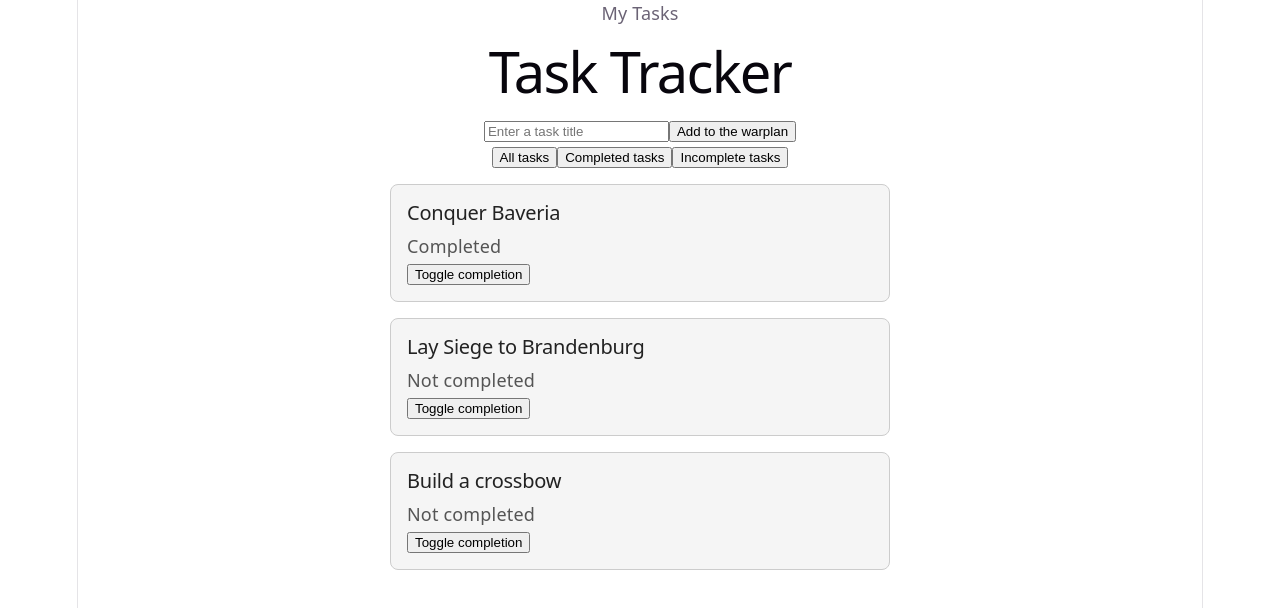
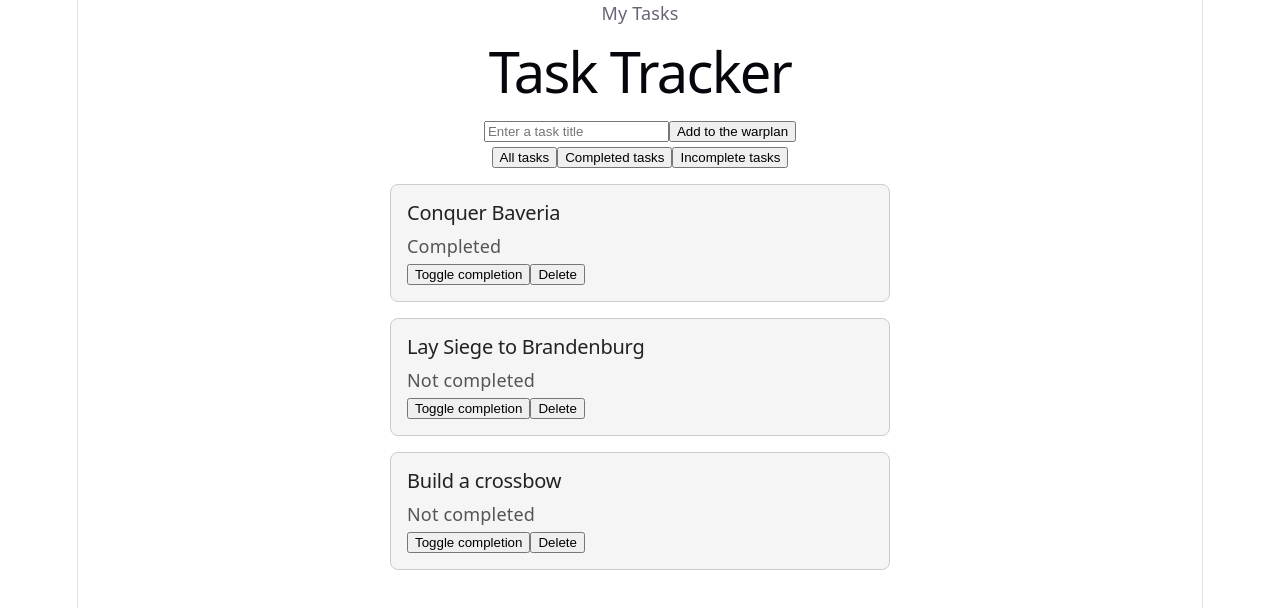
Before and after one commit to TormiViirg/rakendusteProgrammeerimine2026, a React (Vite) app in the folder 2026-09-17/Kodutöö/task-tracker/: page / in a window 1280 px wide. Shown: the top 608 px of the page. Built offline with nearby package versions, Linux system fonts and the light colour scheme.

Commit message:
feat: task 8 deleting tasks, and minor refactor of the id system to support integers

```diff
--- a/2026-09-17/Kodutöö/task-tracker/src/App.jsx
+++ b/2026-09-17/Kodutöö/task-tracker/src/App.jsx
@@ -1,7 +1,8 @@
-import { useState } from 'react';
+import { useRef, useState } from 'react';
 import { TaskForm } from './components/TaskForm';
 
 import './App.css';
+
 import Header from './components/Header';
 import TaskCard from './components/TaskCard';
 
@@ -13,6 +14,7 @@ function App() {
   ]);
 
   const [filter, setFilter] = useState("all");
+  const nextId = useRef(3);
 
   function toggleTask(id) {
     setTasks((previous) =>
@@ -25,8 +27,16 @@ function App() {
   function addTask(title) {
     setTasks((previous) => [
       ...previous,
-      { id: crypto.randomUUID(), title, completed: false },
+      {
+        id: Math.max(0, ...previous.map((task) => task.id)) + 1,
+        title,
+        completed: false,
+      },
     ]);
+  }
+
+  function deleteTask(id) {
+    setTasks((previous) => previous.filter((task) => task.id !== id));
   }
 
   const filteredTasks = tasks.filter((task) => {
@@ -59,7 +69,12 @@ function App() {
           <p>No tasks found</p>
         ) : (
           filteredTasks.map((task) => (
-            <TaskCard key={task.id} task={task} onToggle={toggleTask} />
+            <TaskCard key=
+              {task.id}
+              task={task}
+              onToggle={toggleTask}
+              onDelete={deleteTask}
+            />
           ))
         )}
       </section>
--- a/2026-09-17/Kodutöö/task-tracker/src/components/TaskCard.jsx
+++ b/2026-09-17/Kodutöö/task-tracker/src/components/TaskCard.jsx
@@ -1,6 +1,6 @@
 import { useState } from "react";
 
-function TaskCard({ task, onToggle }) {
+function TaskCard({ task, onToggle, onDelete }) {
   return (
     <div className="task-card">
       <h2>{task.title}</h2>
@@ -8,6 +8,7 @@ function TaskCard({ task, onToggle }) {
       <button onClick={() => onToggle(task.id)}>
         Toggle completion
       </button>
+      <button onClick={() => onDelete(task.id)}>Delete</button>
     </div>
   );
 }
```
